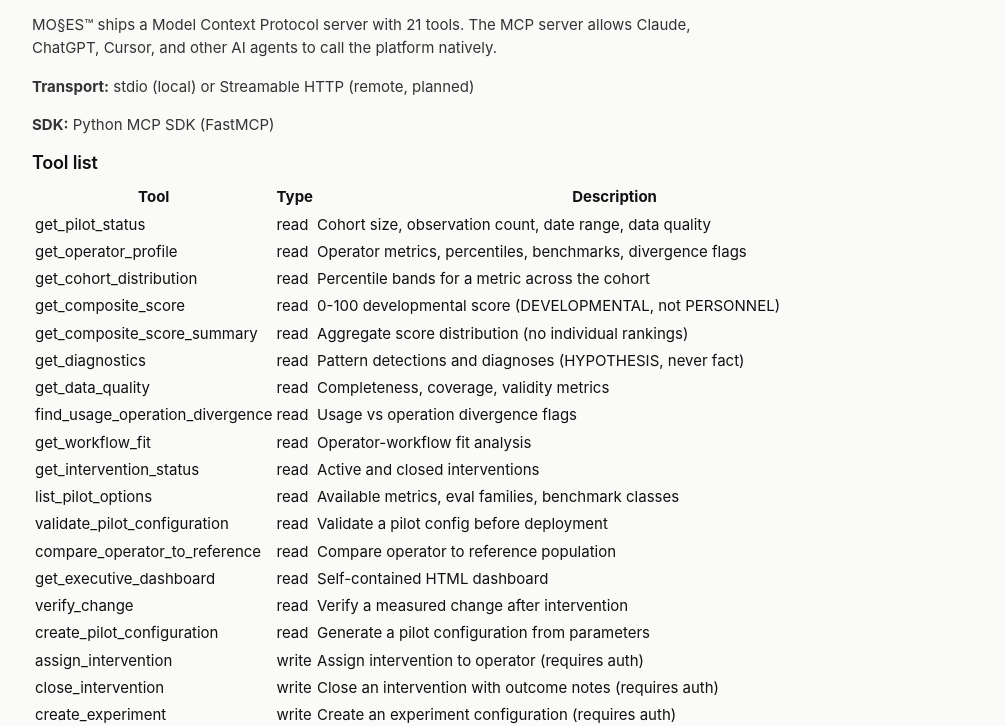
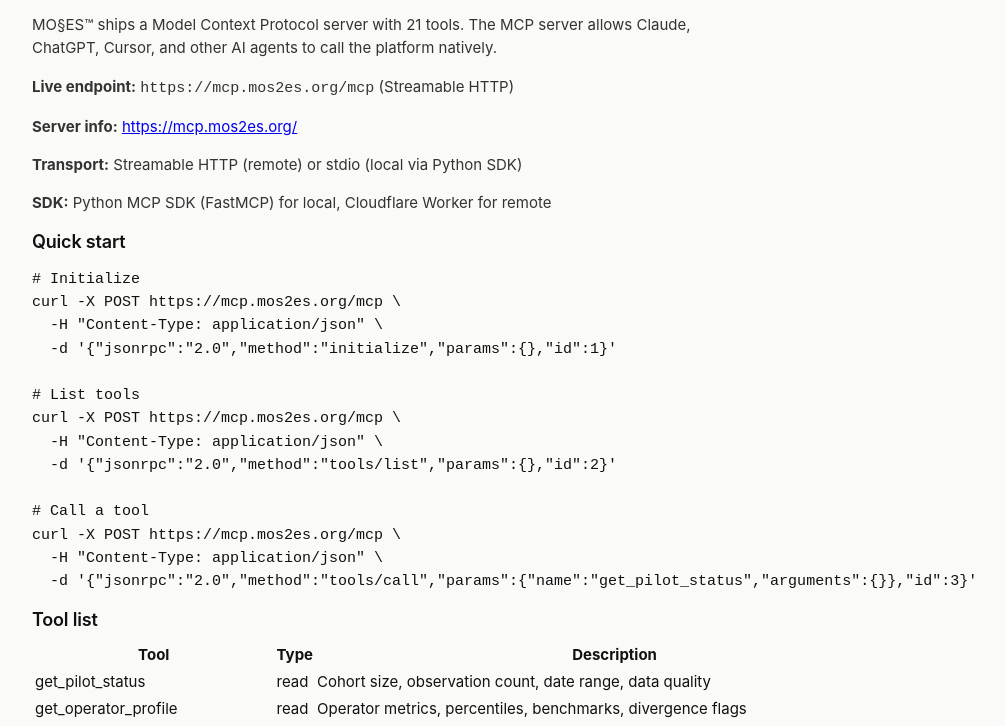
Before and after one commit to SunrisesIllNeverSee/moses, a plain HTML site: page docs.html in a window 1280 px wide. Shown: the part 523-1249 px from the top of the page, without its empty margins (70-1075 px from the left). Drawn offline with Linux system fonts and the light colour scheme.

Commit message:
Update llms.txt + docs with live MCP endpoint and public repo references

```diff
--- a/docs.html
+++ b/docs.html
@@ -55,8 +55,26 @@
 <h2>MCP Server</h2>
 <p>MO§ES™ ships a Model Context Protocol server with 21 tools. The MCP server allows Claude, ChatGPT, Cursor, and other AI agents to call the platform natively.</p>
 
-<p><strong>Transport:</strong> stdio (local) or Streamable HTTP (remote, planned)</p>
-<p><strong>SDK:</strong> Python MCP SDK (FastMCP)</p>
+<p><strong>Live endpoint:</strong> <code>https://mcp.mos2es.org/mcp</code> (Streamable HTTP)</p>
+<p><strong>Server info:</strong> <a href="https://mcp.mos2es.org/">https://mcp.mos2es.org/</a></p>
+<p><strong>Transport:</strong> Streamable HTTP (remote) or stdio (local via Python SDK)</p>
+<p><strong>SDK:</strong> Python MCP SDK (FastMCP) for local, Cloudflare Worker for remote</p>
+
+<h3>Quick start</h3>
+<pre><code># Initialize
+curl -X POST https://mcp.mos2es.org/mcp \
+  -H "Content-Type: application/json" \
+  -d '{"jsonrpc":"2.0","method":"initialize","params":{},"id":1}'
+
+# List tools
+curl -X POST https://mcp.mos2es.org/mcp \
+  -H "Content-Type: application/json" \
+  -d '{"jsonrpc":"2.0","method":"tools/list","params":{},"id":2}'
+
+# Call a tool
+curl -X POST https://mcp.mos2es.org/mcp \
+  -H "Content-Type: application/json" \
+  -d '{"jsonrpc":"2.0","method":"tools/call","params":{"name":"get_pilot_status","arguments":{}},"id":3}'</code></pre>
 
 <h3>Tool list</h3>
 <table>
@@ -129,7 +147,7 @@
 </ul>
 
 <h2>Repository</h2>
-<p>Source code: <a href="https://github.com/SunrisesIllNeverSee/b2bpilot">github.com/SunrisesIllNeverSee/b2bpilot</a> (private)</p>
+<p>Public site repo: <a href="https://github.com/SunrisesIllNeverSee/moses">github.com/SunrisesIllNeverSee/moses</a> (public)</p>
 
 <h2>Contact</h2>
 <p>Email: burnmydays@proton.me</p>
```
Also changed, not shown: llms.txt.
